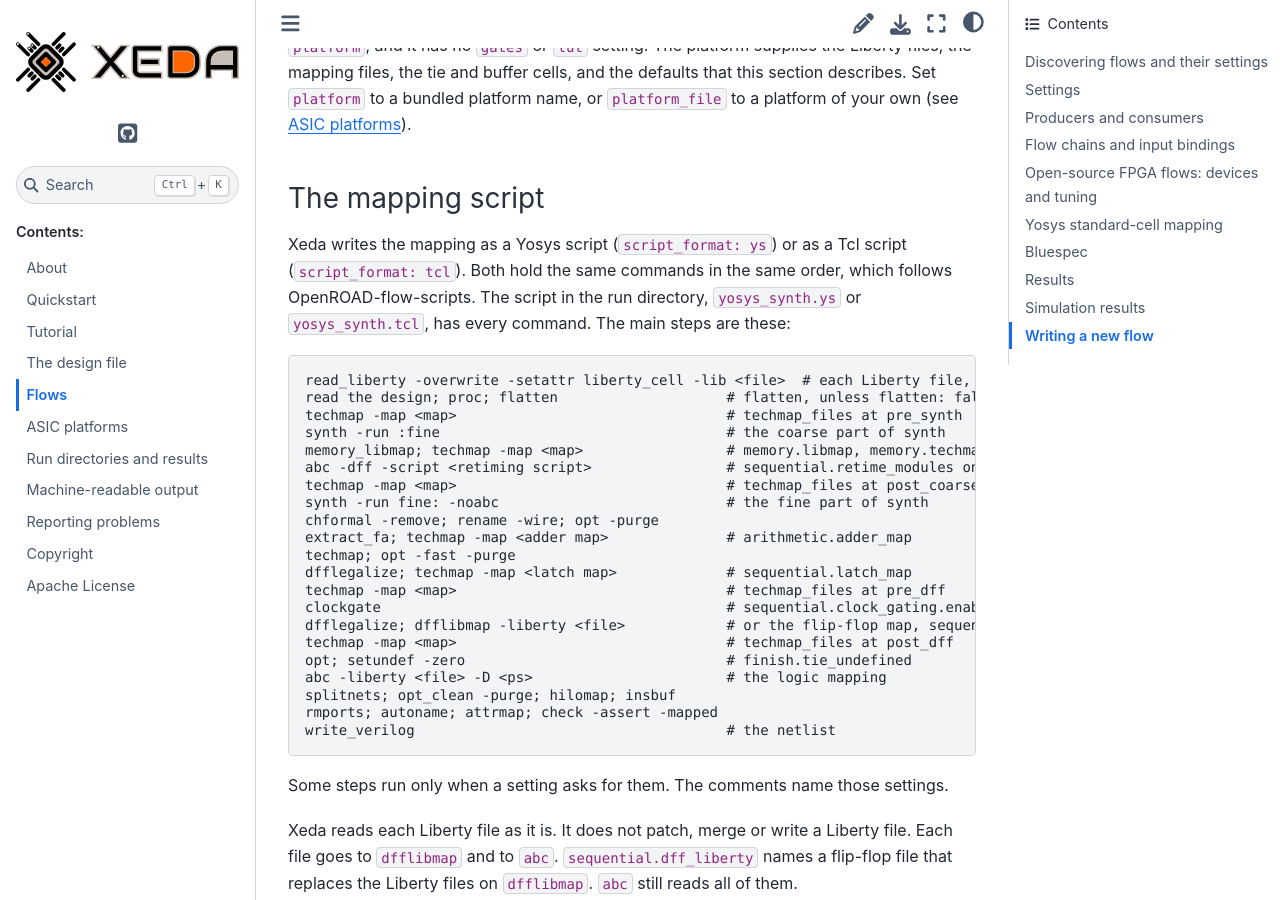
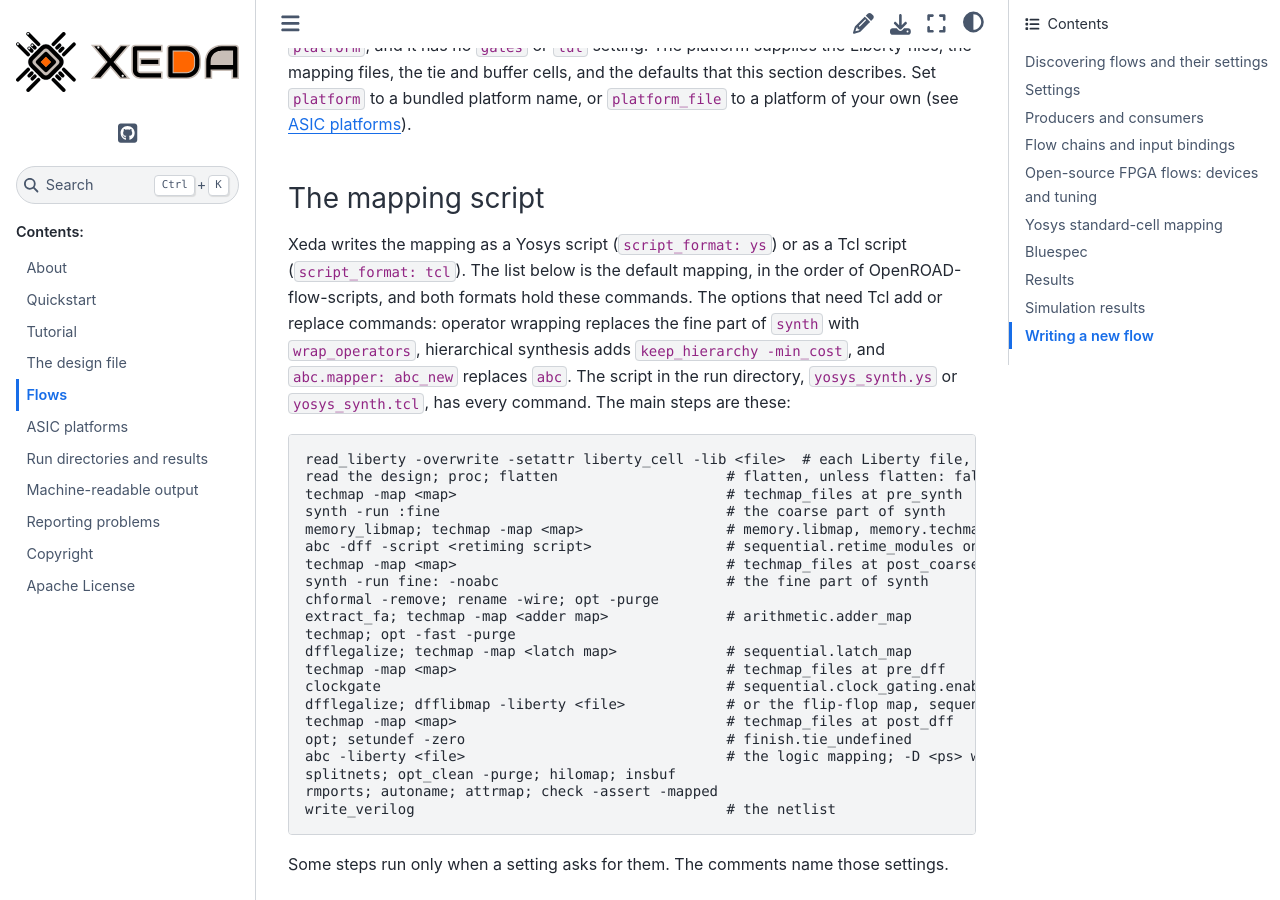
Before and after one commit to XedaHQ/xeda, a Sphinx documentation site: the page built from docs/flows.rst, in a window 1280 px wide and 900 px high, scrolled down 31304 px. Built offline with Sphinx 7.4.7 and the Sphinx Book theme 1.1.4, drawn with Linux system fonts in a browser that asks for light colours; some of the changed text lies outside the part shown.

Commit message:
Say that the mapping passes no -D unless abc.delay_target asks for it
The old liberty script gave abc the clock period as -D whenever the flow had a clock. The
mapping now follows OpenROAD-flow-scripts and gives -D only for abc.delay_target, and
auto gives the clock period again. The docs and the changelog say so. The docs also say
that the listed order is the default mapping and that the options which need Tcl add or
replace commands, since operator wrapping replaces the fine part of synth and abc_new
replaces abc.

```diff
--- a/docs/flows.rst
+++ b/docs/flows.rst
@@ -1286,9 +1286,12 @@
 ------------------
 
 Xeda writes the mapping as a Yosys script (``script_format: ys``) or as a Tcl script
-(``script_format: tcl``). Both hold the same commands in the same order, which follows
-OpenROAD-flow-scripts. The script in the run directory, ``yosys_synth.ys`` or ``yosys_synth.tcl``,
-has every command. The main steps are these:
+(``script_format: tcl``). The list below is the default mapping, in the order of
+OpenROAD-flow-scripts, and both formats hold these commands. The options that need Tcl add or
+replace commands: operator wrapping replaces the fine part of ``synth`` with ``wrap_operators``,
+hierarchical synthesis adds ``keep_hierarchy -min_cost``, and ``abc.mapper: abc_new`` replaces
+``abc``. The script in the run directory, ``yosys_synth.ys`` or ``yosys_synth.tcl``, has every
+command. The main steps are these:
 
 .. code-block:: text
 
@@ -1309,7 +1312,7 @@
     dfflegalize; dfflibmap -liberty <file>            # or the flip-flop map, sequential.dff_map
     techmap -map <map>                                # techmap_files at post_dff
     opt; setundef -zero                               # finish.tie_undefined
-    abc -liberty <file> -D <ps>                       # the logic mapping
+    abc -liberty <file>                               # the logic mapping; -D <ps> with abc.delay_target
     splitnets; opt_clean -purge; hilomap; insbuf
     rmports; autoname; attrmap; check -assert -mapped
     write_verilog                                     # the netlist
@@ -1355,7 +1358,10 @@
 
 ``abc``
     The logic mapping with ABC: the strategy, the driving cell and the load of the ports, and the
-    delay target. Common settings: ``abc.strategy``, ``abc.driver_cell`` and ``abc.load``.
+    delay target. Common settings: ``abc.strategy``, ``abc.driver_cell`` and ``abc.load``. The
+    mapping passes no ``-D`` option to ``abc`` unless ``abc.delay_target`` is set, as
+    OpenROAD-flow-scripts does. Earlier releases passed the clock period whenever the flow had a
+    clock; ``abc.delay_target: auto`` does that again.
 
 ``finish``
     The commands after the mapping: the undefined values, the tie and buffer cells, the formal
```
Also changed, not shown: changelog.d/yosys-asic-settings-groups.changed.md (+4 -3 lines).
